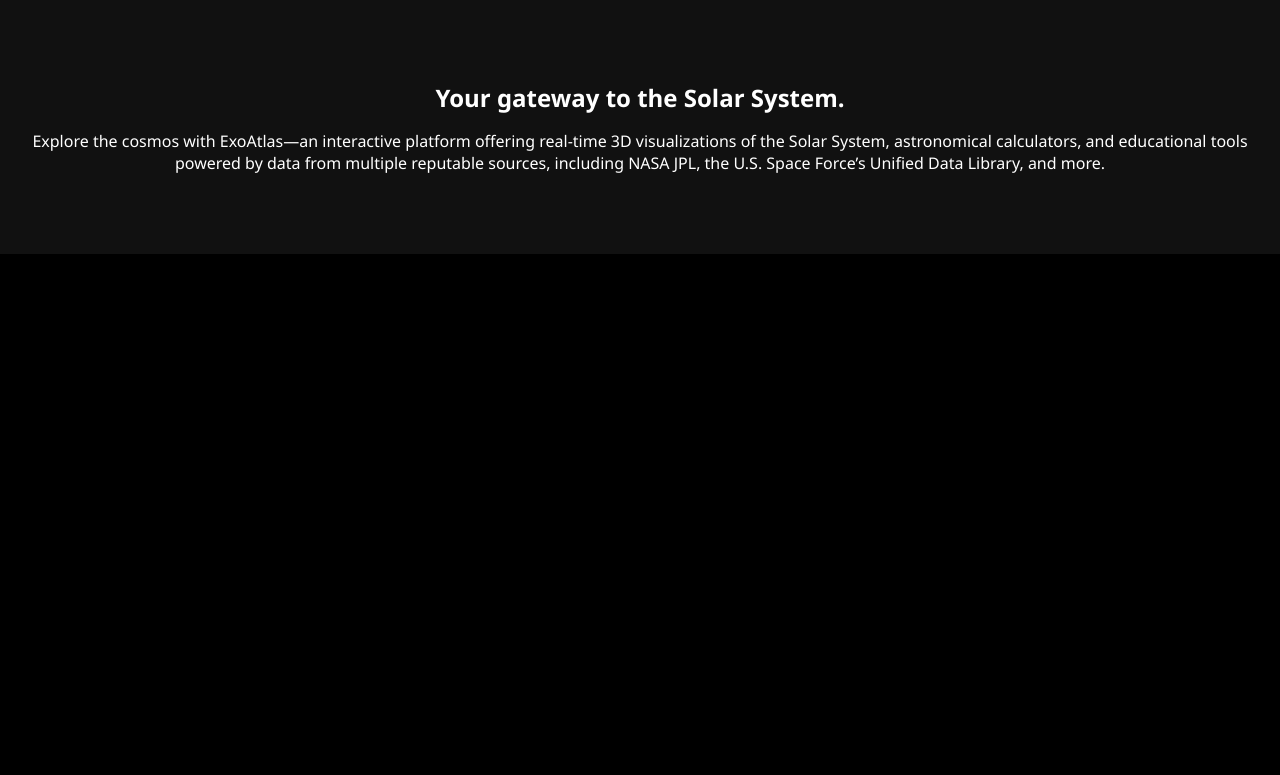
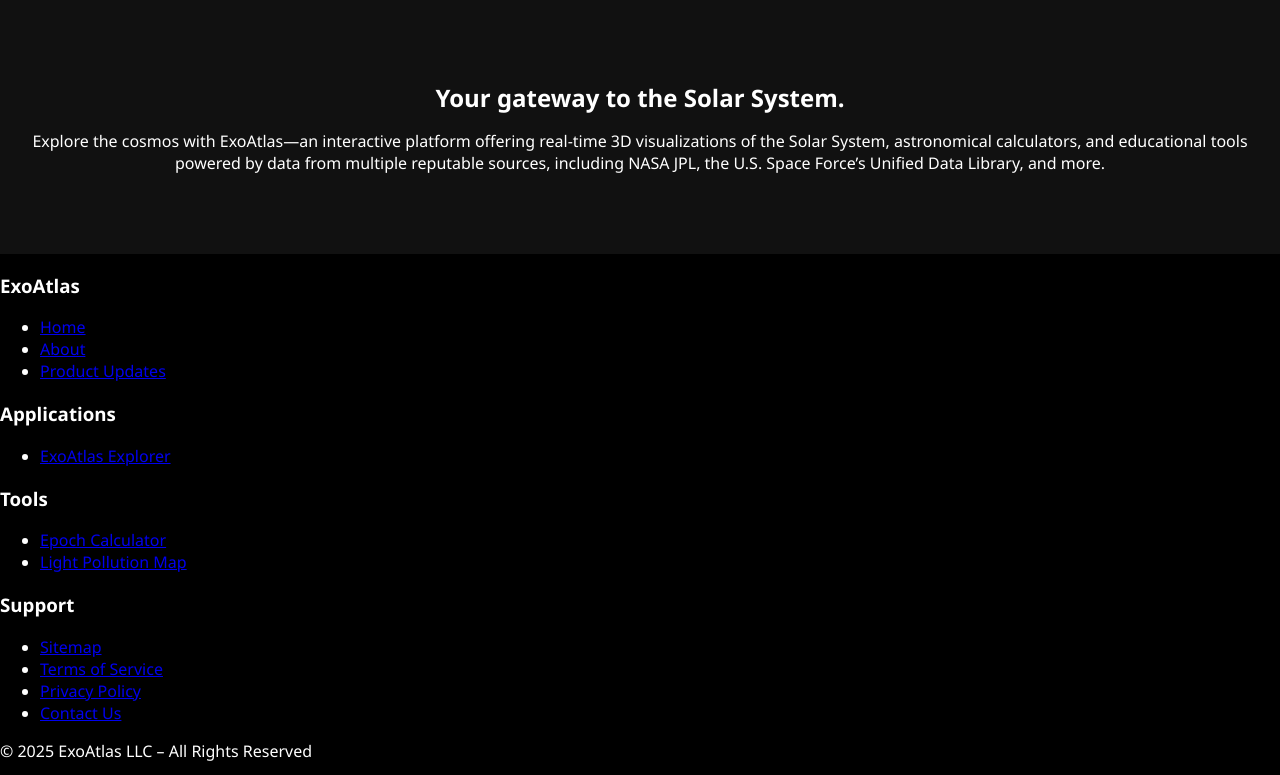
Before and after one commit to ExoAtlas/ExoAtlas.com, a plain HTML site: page index.html in a window 1280 px wide. Shown: the part 807-1582 px from the top of the page. Before the commit the page ends 1061 px from the top, so only its background shows below. Drawn offline with Linux system fonts and the light colour scheme.

Commit message:
Update index.html

```diff
--- a/index.html
+++ b/index.html
@@ -7,6 +7,9 @@
   <link rel="stylesheet" href="assets/css/style.css" />
   <script defer src="assets/js/main.js"></script>
 </head>
+  <!-- Cloudflare FontAwesome for Icons -->
+  <link rel="stylesheet" href="https://cdnjs.cloudflare.com/ajax/libs/font-awesome/6.5.0/css/all.min.css">
+
 <body>
   <header class="hero-section">
     <img src="assets/main-background.jpeg" alt="Space Background" class="hero-bg" />
@@ -17,11 +20,58 @@
     </div>
   </header>
 
+
+
   <section class="info-section">
     <h3>Your gateway to the Solar System.</h3>
     <p>
       Explore the cosmos with ExoAtlas—an interactive platform offering real-time 3D visualizations of the Solar System, astronomical calculators, and educational tools powered by data from multiple reputable sources, including NASA JPL, the U.S. Space Force’s Unified Data Library, and more.
     </p>
   </section>
+
+  <!-- Global Footer -->
+  <footer class="footer">
+  <div class="footer-container">
+    <div class="footer-column">
+      <h3>ExoAtlas</h3>
+      <ul>
+        <li><a href="/">Home</a></li>
+        <li><a href="/about">About</a></li>
+        <li><a href="/updates">Product Updates</a></li>
+      </ul>
+    </div>
+    <div class="footer-column">
+      <h3>Applications</h3>
+      <ul>
+        <li><a href="/live">ExoAtlas Explorer</a></li>
+      </ul>
+    </div>
+    <div class="footer-column">
+      <h3>Tools</h3>
+      <ul>
+        <li><a href="/epoch-calculator">Epoch Calculator</a></li>
+        <li><a href="/light-pollution-map">Light Pollution Map</a></li>
+      </ul>
+    </div>
+    <div class="footer-column">
+      <h3>Support</h3>
+      <ul>
+        <li><a href="/sitemap.xml">Sitemap</a></li>
+        <li><a href="/terms">Terms of Service</a></li>
+        <li><a href="/privacy">Privacy Policy</a></li>
+        <li><a href="/contact">Contact Us</a></li>
+      </ul>
+    </div>
+  </div>
+  <div class="footer-bottom">
+    <p>© 2025 ExoAtlas LLC – All Rights Reserved</p>
+    <div class="footer-socials">
+      <a href="https://www.reddit.com/r/ExoAtlas/" target="_blank" aria-label="Reddit"><i class="fab fa-reddit"></i></a>
+      <a href="https://www.instagram.com/exoatlasexplorer/" target="_blank" aria-label="Instagram"><i class="fab fa-instagram"></i></a>
+      <a href="https://x.com/ExoAtlasExplore" target="_blank" aria-label="Twitter"><i class="fab fa-x-twitter"></i></a>
+    </div>
+  </div>
+</footer>
+
 </body>
 </html>
```
